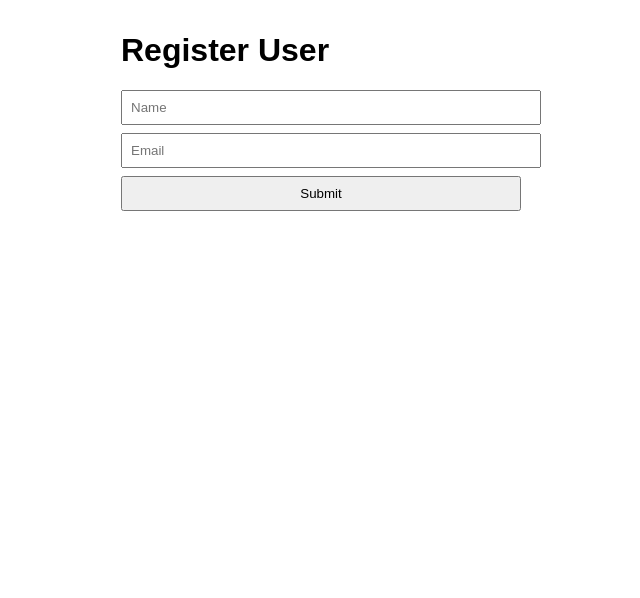
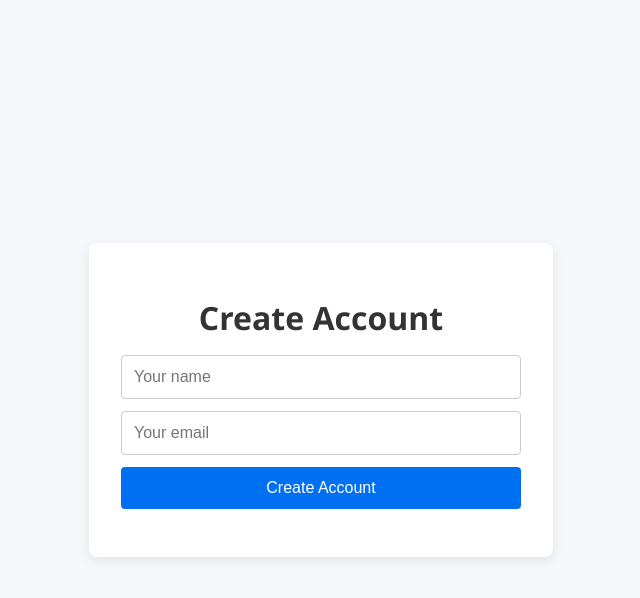
Before and after one commit to Faaiz-Muzzammil/mylab, a website: page pages/index.html in a window 1280 px wide. Shown: the whole page, without its empty margins (319-959 px from the left). Drawn offline with Linux system fonts and the light colour scheme.

Commit message:
Bug Fixes

```diff
--- a/pages/index.html
+++ b/pages/index.html
@@ -3,46 +3,120 @@
   <head>
     <meta charset="UTF-8" />
     <meta name="viewport" content="width=device-width,initial-scale=1" />
-    <title>Register User</title>
+    <title>Create Account</title>
     <style>
       body {
-        font-family: sans-serif;
+        font-family: "Segoe UI", Arial, sans-serif;
+        background: #f5f7fa;
+        display: flex;
+        align-items: center;
+        justify-content: center;
+        min-height: 100vh;
+        margin: 0;
+      }
+      .container {
+        background: #fff;
+        padding: 2rem;
+        border-radius: 8px;
+        box-shadow: 0 4px 12px rgba(0, 0, 0, 0.08);
+        width: 100%;
         max-width: 400px;
-        margin: 2rem auto;
+        text-align: center;
       }
-      input,
+      h1 {
+        margin-bottom: 1rem;
+        color: #333;
+      }
+      form {
+        display: flex;
+        flex-direction: column;
+        gap: 0.75rem;
+      }
+      input {
+        padding: 0.75rem;
+        border: 1px solid #ccc;
+        border-radius: 4px;
+        font-size: 1rem;
+        transition: border-color 0.2s;
+      }
+      input:focus {
+        outline: none;
+        border-color: #0070f3;
+      }
       button {
-        display: block;
-        width: 100%;
-        padding: 0.5rem;
-        margin: 0.5rem 0;
+        padding: 0.75rem;
+        background: #0070f3;
+        color: #fff;
+        border: none;
+        border-radius: 4px;
+        font-size: 1rem;
+        cursor: pointer;
+        transition: background 0.2s;
+      }
+      button:hover {
+        background: #005ec2;
+      }
+      .message {
+        margin-top: 1rem;
+        font-size: 1rem;
+        color: #0070f3;
+      }
+      .error {
+        color: #d00;
       }
     </style>
   </head>
   <body>
-    <h1>Register User</h1>
+    <div class="container">
+      <h1>Create Account</h1>
       <form id="userForm">
-      <input name="name" placeholder="Name" required />
-      <input name="email" placeholder="Email" required type="email" />
-      <button type="submit">Submit</button>
+        <input
+          name="name"
+          placeholder="Your name"
+          required
+          autocomplete="off"
+        />
+        <input
+          name="email"
+          placeholder="Your email"
+          required
+          type="email"
+          autocomplete="off"
+        />
+        <button type="submit">Create Account</button>
       </form>
+      <div id="feedback" class="message" role="alert"></div>
+    </div>
 
     <script>
       const form = document.getElementById("userForm");
+      const feedback = document.getElementById("feedback");
+
       form.addEventListener("submit", async (e) => {
         e.preventDefault();
-        const body = { name: form.name.value, email: form.email.value };
+        feedback.textContent = "";
+        feedback.classList.remove("error");
+
+        const name = form.name.value.trim();
+        const email = form.email.value.trim();
+
+        try {
           const res = await fetch("/api/add-user", {
             method: "POST",
             headers: { "Content-Type": "application/json" },
-          body: JSON.stringify(body),
+            body: JSON.stringify({ name, email }),
           });
           const json = await res.json();
+
           if (res.ok) {
-          alert(json.message);
+            feedback.textContent = `hello, ${name}`;
             form.reset();
           } else {
-          alert("Error: " + (json.error || json.message));
+            throw new Error(json.error || json.message);
+          }
+        } catch (err) {
+          feedback.textContent = err.message;
+          feedback.classList.add("error");
         }
       });
     </script>
```
Lines whose indentation alone changed are shown as unchanged.
